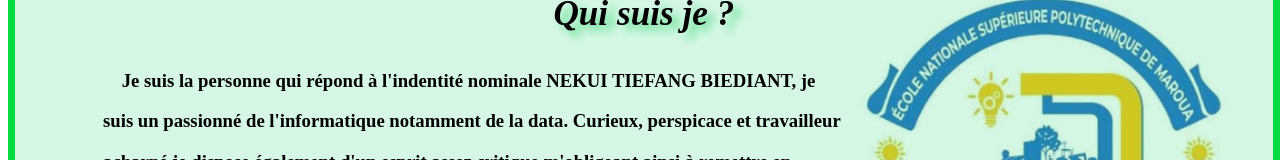
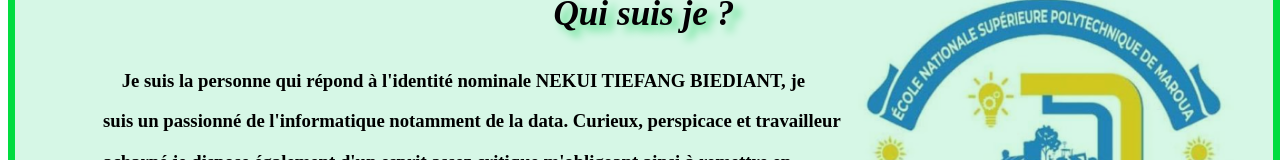
Before and after one commit to nekbre221/portfolio, a plain HTML site: page index.html in a window 1280 px wide. Shown: the part 218-378 px from the top of the page. Drawn offline with Linux system fonts and the light colour scheme.

Commit message:
Add files via upload

```diff
--- a/index.html
+++ b/index.html
@@ -65,7 +65,7 @@
 			<h1 id="pit">Qui suis je ?</h1>
 			<div class="d1">
 					<h3 id="d3">
-					<p>&nbsp; &nbsp;&nbsp;Je suis la personne qui répond à l'indentité nominale NEKUI TIEFANG BIEDIANT,  je <p>suis un passionné de
+					<p>&nbsp; &nbsp;&nbsp;Je suis la personne qui répond à l'identité nominale NEKUI TIEFANG BIEDIANT,  je <p>suis un passionné de
 					l'informatique notamment de la data. Curieux, perspicace et travailleur <p> acharné
 					je dispose également d'un esprit assez critique m'obligeant ainsi à remettre en <p> question
 					de façon  permanente mes acquis.&nbsp;&nbsp; Le site web vitrine que voilà est un site  <p> Portefolio
```
